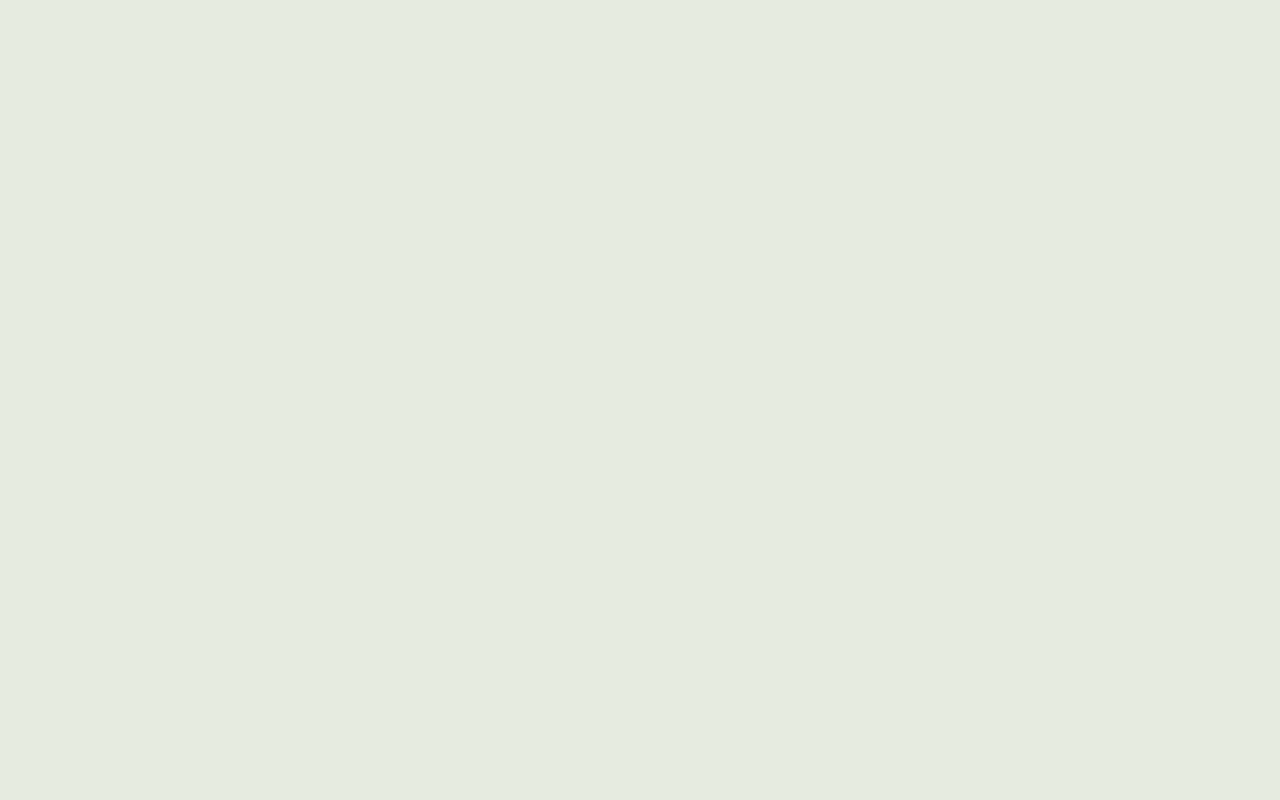
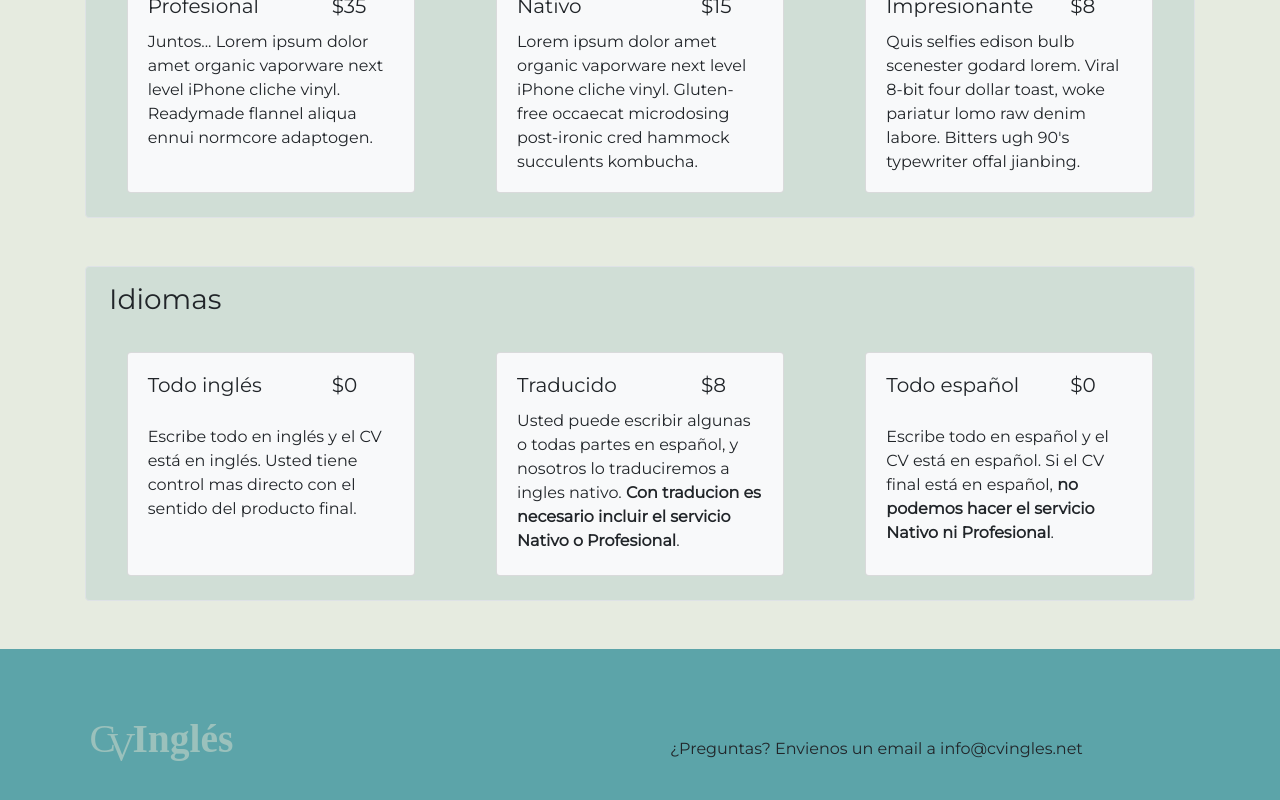
Before and after one commit to coldham10/CVIngles_react_app, a React (Create React App) app: page /empiece in a window 1280 px wide. Shown: the part 474-1274 px from the top of the page. Before the commit the page ends 800 px from the top, so only its background shows below. Built offline with nearby package versions, Linux system fonts and the light colour scheme; a web font is replaced by a local one.

Commit message:
Fleshed out non-interactive choice pagew

```diff
--- a/src/App.js
+++ b/src/App.js
@@ -35,7 +35,7 @@ function MainNavBar(props) {
             <Nav className="mr-auto">
                 <Nav.Link href="/">Servicios</Nav.Link>
                 <Nav.Link href="/testimonios">Testimonios</Nav.Link>
-                <Nav.Link href="/enviar">Empiece</Nav.Link>
+                <Nav.Link href="/empiece">Empiece</Nav.Link>
             </Nav>
         </Navbar.Collapse>
         </Container>
@@ -83,7 +83,7 @@ function App() {
                       <Route path="/testimonio">
                       put in tag
                       </Route>
-                      <Route path="/enviar">
+                      <Route path="/empiece">
                       <Choice />
                       </Route>
                     </Switch>
--- a/src/Choice.js
+++ b/src/Choice.js
@@ -83,14 +83,14 @@ class Choice extends React.Component{
             <Col>
             <Card
                 className="mx-auto my-4"
-                style={{ width: '18rem' }}
+                style={{ width: '18rem', height: '14rem' }}
                 bg="light"
             >
                 <Card.Body>
                     <Card.Title><Row><Col>Todo inglés</Col><Col xs={4}>$0</Col></Row></Card.Title>
-                    <Card.Text>
-                        Lorem ipsum dolor amet organic vaporware next level iPhone cliche vinyl.
-                        Readymade flannel aliqua ennui normcore adaptogen.
+                    <Card.Text className="py-3">
+                        Escribe todo en inglés y el CV está en inglés.
+                        Usted tiene control mas directo con el sentido del producto final.
                     </Card.Text>
                 </Card.Body>
             </Card>
@@ -99,14 +99,14 @@ class Choice extends React.Component{
             <Col>
             <Card
                 className="mx-auto my-4"
-                style={{ width: '18rem' }}
+                style={{ width: '18rem', height: '14rem' }}
                 bg="light"
             >
                 <Card.Body>
-                    <Card.Title><Row><Col>Traducido</Col><Col xs={4}>$5</Col></Row></Card.Title>
+                    <Card.Title><Row><Col>Traducido</Col><Col xs={4}>$8</Col></Row></Card.Title>
                     <Card.Text>
-                        Lorem ipsum dolor amet organic vaporware next level iPhone cliche vinyl.
-                        Gluten-free occaecat microdosing post-ironic cred hammock succulents kombucha sriracha roof party ut forage est synth subway tile.
+                        Usted puede escribir algunas o todas partes en español, y nosotros lo traduciremos a ingles nativo.{' '}
+                        <strong>Con traducion es necesario incluir el servicio Nativo o Profesional</strong>.
                     </Card.Text>
                 </Card.Body>
             </Card>
@@ -115,14 +115,13 @@ class Choice extends React.Component{
             <Col>
             <Card
                 className="mx-auto my-4"
-                style={{ width: '18rem' }}
+                style={{ width: '18rem', height: '14rem' }}
                 bg="light"
             >
                 <Card.Body>
-                    <Card.Title><Row><Col>Todo Español</Col><Col xs={4}>$0</Col></Row></Card.Title>
-                    <Card.Text>
-                        Quis selfies edison bulb scenester godard lorem.
-                        Viral 8-bit four dollar toast, woke pariatur lomo raw denim labore. Bitters ugh 90's typewriter offal jianbing, est iceland cold-pressed ad scenester heirloom.
+                    <Card.Title><Row><Col>Todo español</Col><Col xs={4}>$0</Col></Row></Card.Title>
+                    <Card.Text className="py-3">
+                        Escribe todo en español y el CV está en español. Si el CV final está en español, <strong>no podemos hacer el servicio Nativo ni Profesional</strong>.
                     </Card.Text>
                 </Card.Body>
             </Card>
--- a/src/Home.js
+++ b/src/Home.js
@@ -94,7 +94,7 @@ function Home() {
                 <p className="p-2">
                 <strong>Incluye también formato Impesionante y el servicio Nativo.</strong>
                 </p>
-                <Button variant="secondary">Empiece</Button>
+                <Button variant="secondary" href="/empiece">Empiece</Button>
             </Card.Body>
         </Card>
         </Container>
@@ -115,7 +115,7 @@ function Home() {
                 <p className="p-2">
                 <strong>Incluye también formato Impesionante.</strong>
                 </p>
-                <Button variant="secondary">Empiece</Button>
+                <Button variant="secondary" href="/empiece">Empiece</Button>
             </Card.Body>
         </Card>
         </Container>
@@ -133,7 +133,7 @@ function Home() {
                     No areglamos problemas de gramatica y fluidez.
                 </p>
                 <p className="p-2">
-                    <Button variant="secondary">Empiece</Button>
+                    <Button variant="secondary" href="/empiece">Empiece</Button>
                 </p>
             </Card.Body>
         </Card>
@@ -149,13 +149,13 @@ function Home() {
                     Si prefiere escrbir en español, podemos traducir su hoja de vida a inglés por un cargo adicional con los servcios Nativo y Profesional.
                 </p>
                 <p className="p-2">
-                    <Button variant="secondary">Empiece</Button>
+                    <Button variant="secondary" href="/empiece">Empiece</Button>
                 </p>
                 <p className="p-2">
                     Todos nuestros servicios puden ser aplicados a una carta de presentacion también, cargado por palabra.
                 </p>
                 <p className="p-2">
-                    <Button variant="secondary">Empiece</Button>
+                    <Button variant="secondary" href="/empiece">Empiece</Button>
                 </p>
             </Card.Body>
         </Card>
```
